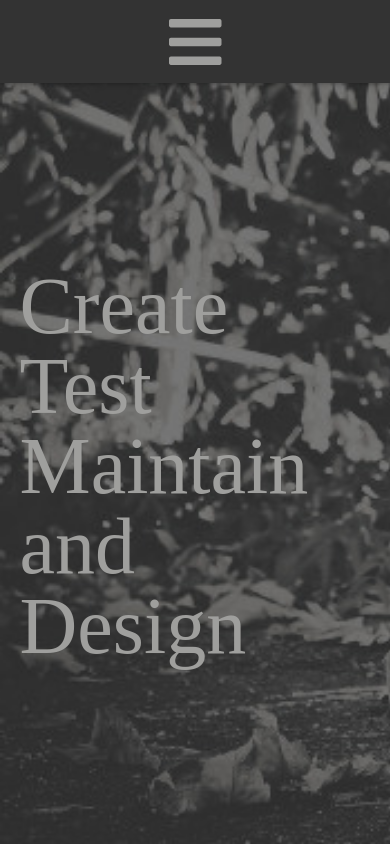
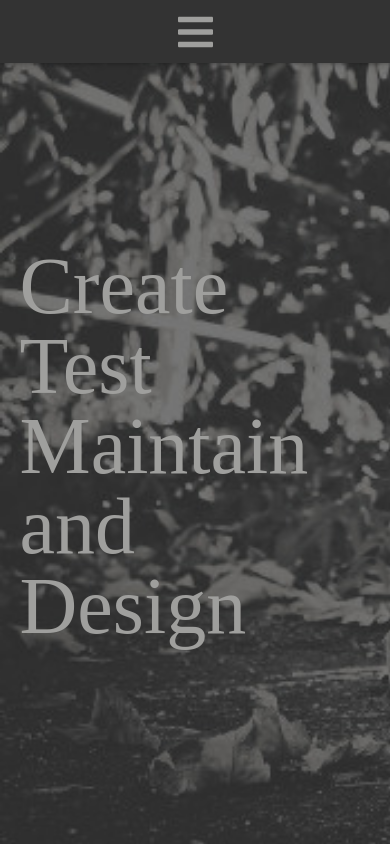
Before and after one commit to stgary/interactive-resume-sgary, a React (Create React App) app: page / in a window 390 px wide. Built offline with nearby package versions, Linux system fonts and the light colour scheme; a web font is replaced by a local one.

Commit message:
testing on phone

```diff
--- a/src/styles/nav-bar.css
+++ b/src/styles/nav-bar.css
@@ -118,7 +118,7 @@
   align-items: center;
 }
 .nav-container header nav .menu .drawer-container .menu-button {
-  font-size: 6rem;
+  font-size: 4rem;
   color: #9f9f9d;
   margin: 3%;
 }
--- a/src/styles/nav-bar.less
+++ b/src/styles/nav-bar.less
@@ -35,7 +35,7 @@
           align-items: center;
 
           .menu-button {
-            font-size: 6rem;
+            font-size: 4rem;
             color: @grey;
             margin: 3%;
           }
--- a/src/styles/styles.css
+++ b/src/styles/styles.css
@@ -281,7 +281,7 @@ body {
   align-items: center;
 }
 .nav-container header nav .menu .drawer-container .menu-button {
-  font-size: 6rem;
+  font-size: 4rem;
   color: #9f9f9d;
   margin: 3%;
 }
```
